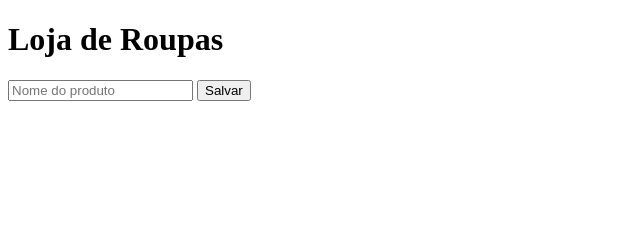
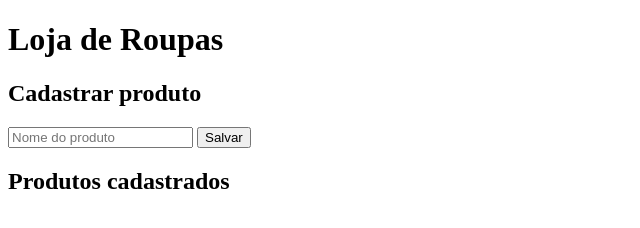
Before and after one commit to prof-neto-cefe/testebd, a plain HTML site: page index.html in a window 1280 px wide. Shown: the whole page, without its empty margins (0-640 px from the left). Drawn offline with Linux system fonts and the light colour scheme.

Commit message:
Update index.html

```diff
--- a/index.html
+++ b/index.html
@@ -10,6 +10,8 @@
 
     <h1>Loja de Roupas</h1>
 
+    <h2>Cadastrar produto</h2>
+
     <input id="nome" placeholder="Nome do produto">
 
     <button onclick="salvar()">
@@ -18,6 +20,10 @@
 
     <p id="mensagem"></p>
 
+    <h2>Produtos cadastrados</h2>
+
+    <ul id="lista"></ul>
+
     <script src="script.js"></script>
 
 </body>
```
